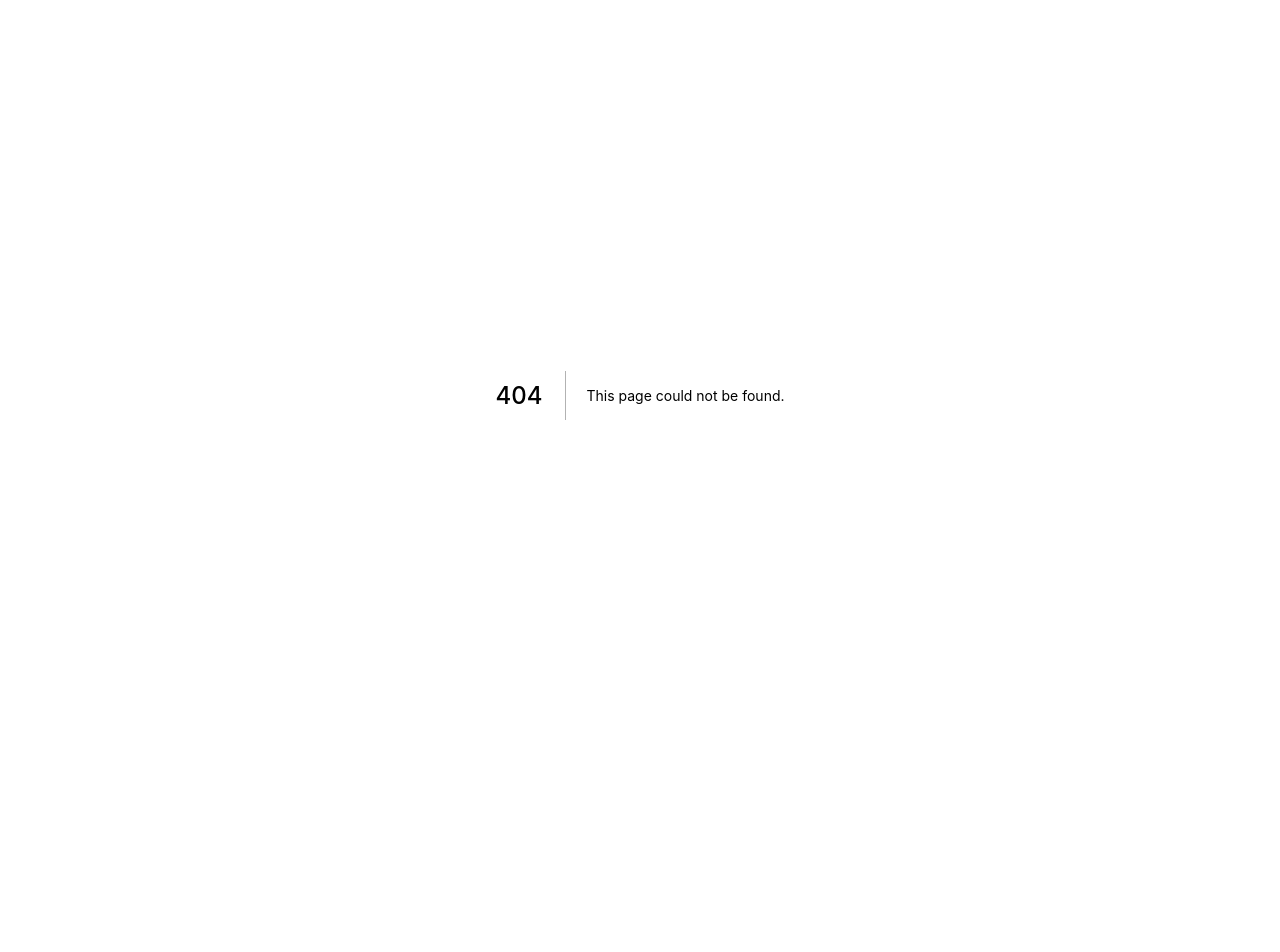
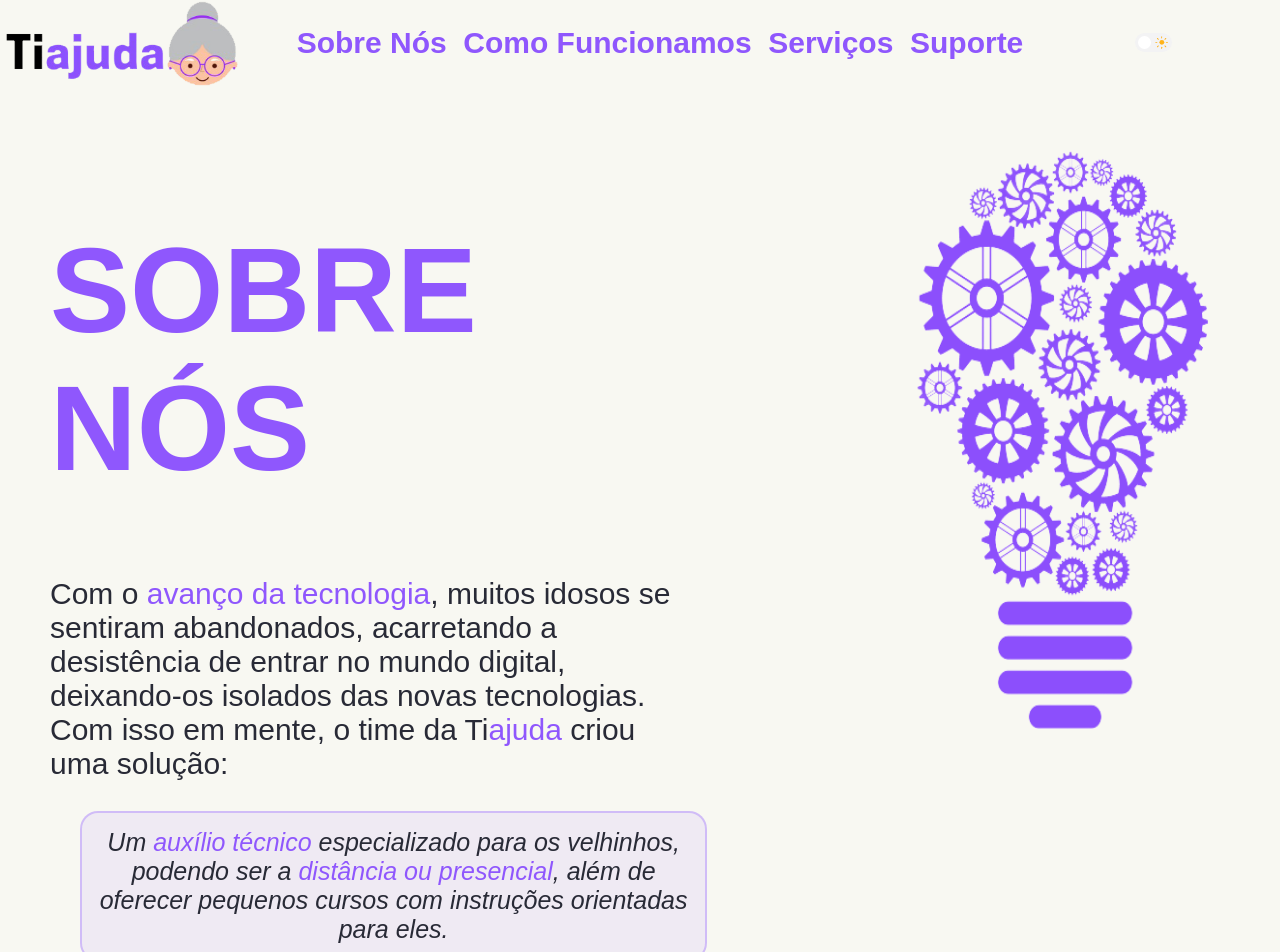
Before and after one commit to rasteli/Tiajuda, a Next.js app: page /about in a window 1280 px wide. Before the commit this address had no page. Shown: the part 5-957 px from the top of the page. Before the commit the page ends 800 px from the top, so only its background shows below. Built offline with nearby package versions, Linux system fonts and the light colour scheme; a web font is replaced by a local one.

Commit message:
Finshed `about` page

```diff
--- /dev/null
+++ b/components/About/index.tsx
@@ -0,0 +1,38 @@
+import Image from "next/image"
+import styles from "./styles.module.scss"
+import bulb from "../../public/bulb.png"
+
+import { useViewport } from "../../hooks/useViewport"
+import { useColorMode } from "../../hooks/useColorMode"
+
+export function About() {
+  const { textColor } = useColorMode()
+  const { aboveThreshold } = useViewport(540)
+
+  return (
+    <div className={styles.container}>
+      <div style={{ color: textColor }}>
+        <h1>SOBRE NÓS</h1>
+        <p>
+          Com o <span>avanço da tecnologia</span>, muitos idosos se sentiram
+          abandonados, acarretando a desistência de entrar no mundo digital,
+          deixando-os isolados das novas tecnologias. Com isso em mente, o time
+          da Ti
+          <span>ajuda</span> criou uma solução:
+        </p>
+        <div className={styles.solution}>
+          Um <span>auxílio técnico</span> especializado para os velhinhos,
+          podendo ser a <span>distância ou presencial</span>, além de oferecer
+          pequenos cursos com instruções orientadas para eles.
+        </div>
+
+        <p>
+          O time é composto por graduandos de Ciência da Computação e Design
+          Gráfico do <span>Centro Universitário Barão de Mauá.</span>
+        </p>
+      </div>
+
+      {aboveThreshold && <Image src={bulb} />}
+    </div>
+  )
+}
--- /dev/null
+++ b/components/About/styles.module.scss
@@ -0,0 +1,56 @@
+.container {
+  display: flex;
+  margin: 50px;
+
+  // Next Image
+  span {
+    height: 600px !important;
+  }
+
+  h1 {
+    color: #8f57fd;
+    font-size: 120px;
+  }
+
+  div {
+    width: 55%;
+    font-size: 30px;
+    margin-right: 200px;
+
+    span {
+      color: #8f57fd;
+    }
+
+    .solution {
+      width: 100%;
+      margin-left: 30px;
+      background-color: #8e57fd15;
+      border: 2px solid #8e57fd50;
+      border-radius: 18px;
+      padding: 15px;
+      font-size: 25px;
+      font-style: italic;
+      text-align: center;
+    }
+  }
+}
+
+@media (max-width: 540px) {
+  .container {
+    flex-direction: column;
+
+    h1 {
+      font-size: 70px;
+    }
+
+    div {
+      width: 100%;
+      text-align: justify;
+      font-size: 23px;
+
+      .solution {
+        margin: 0;
+      }
+    }
+  }
+}
--- a/components/Footer/index.tsx
+++ b/components/Footer/index.tsx
@@ -4,23 +4,13 @@ import styles from "./styles.module.scss"
 import instagram from "../../public/instagram.svg"
 import facebook from "../../public/facebook_footer.svg"
 
+import { Routes } from "../Routes"
+
 export function Footer() {
   return (
     <div className={styles.container}>
-      <ul>
-        <li>
-          <a href="">Sobre nós</a>
-        </li>
-        <li>
-          <a href="">Como funcionamos</a>
-        </li>
-        <li>
-          <a href="">Serviços</a>
-        </li>
-        <li>
-          <a href="">Suporte</a>
-        </li>
-      </ul>
+      <Routes />
+
       <div className={styles.socialMedia}>
         <span>Redes Sociais</span>
         <div>
--- a/components/Header/index.tsx
+++ b/components/Header/index.tsx
@@ -1,8 +1,11 @@
+import Link from "next/link"
 import Image from "next/image"
 import styles from "./styles.module.scss"
 
 import { useTheme } from "../../contexts/ThemeContext"
 import { useColorMode } from "../../hooks/useColorMode"
+
+import { Routes } from "../Routes"
 
 export function Header() {
   const { toggleDarkMode } = useTheme()
@@ -10,7 +13,9 @@ export function Header() {
 
   return (
     <div className={styles.container} style={{ backgroundColor: bgColor }}>
-      <Image src={logo} alt="TiAjuda logo" />
+      <Link href="/">
+        <Image src={logo} alt="TiAjuda logo" />
+      </Link>
 
       {/* <!-- Input e label são responsáveis pela responsividade da navbar --> */}
       <input type="checkbox" id="checkbox" />
@@ -19,20 +24,7 @@ export function Header() {
       </label>
 
       <nav>
-        <ul>
-          <li>
-            <a href="">Sobre Nós</a>
-          </li>
-          <li>
-            <a href="">Como Funcionamos</a>
-          </li>
-          <li>
-            <a href="">Serviços</a>
-          </li>
-          <li>
-            <a href="">Suporte</a>
-          </li>
-        </ul>
+        <Routes />
       </nav>
 
       <Image src={switchBTN} onClick={toggleDarkMode} />
--- a/components/Header/styles.module.scss
+++ b/components/Header/styles.module.scss
@@ -12,6 +12,7 @@
   // Next Image
   span {
     margin-top: 20px;
+    cursor: pointer;
     width: 240px !important;
 
     &:nth-of-type(2) {
--- a/components/LoginForm/index.tsx
+++ b/components/LoginForm/index.tsx
@@ -21,8 +21,8 @@ export function LoginForm() {
         </div>
 
         <div className={styles.socialButtons}>
-          <SocialLogin login="google" />
-          <SocialLogin login="facebook" />
+          <SocialLogin login="Google" />
+          <SocialLogin login="Facebook" />
         </div>
       </form>
     </div>
--- /dev/null
+++ b/components/Routes/index.tsx
@@ -0,0 +1,20 @@
+import Link from "next/link"
+
+export function Routes() {
+  return (
+    <ul>
+      <li>
+        <Link href="/about">Sobre Nós</Link>
+      </li>
+      <li>
+        <Link href="/how">Como Funcionamos</Link>
+      </li>
+      <li>
+        <Link href="/services">Serviços</Link>
+      </li>
+      <li>
+        <Link href="/support">Suporte</Link>
+      </li>
+    </ul>
+  )
+}
--- /dev/null
+++ b/hooks/useViewport.ts
@@ -0,0 +1,21 @@
+import { useLayoutEffect, useState } from "react"
+
+export function useViewport(threshold: number) {
+  const [innerWidth, setInnerWidth] = useState(undefined)
+
+  useLayoutEffect(() => {
+    function handleResize() {
+      setInnerWidth(window.innerWidth)
+    }
+
+    if (typeof window !== "undefined") {
+      handleResize()
+
+      window.addEventListener("resize", handleResize)
+
+      return () => window.removeEventListener("resize", handleResize)
+    }
+  })
+
+  return { innerWidth, aboveThreshold: innerWidth > threshold }
+}
--- /dev/null
+++ b/pages/about.tsx
@@ -0,0 +1,29 @@
+import Head from "next/head"
+import { useEffect } from "react"
+
+import { Header } from "../components/Header"
+import { About } from "../components/About"
+import { Footer } from "../components/Footer"
+import { useColorMode } from "../hooks/useColorMode"
+
+export default function AboutPage() {
+  const { bgColor } = useColorMode()
+
+  useEffect(() => {
+    document.body.style.backgroundColor = bgColor
+  }, [bgColor])
+
+  return (
+    <div>
+      <Head>
+        <title>Create Next App</title>
+        <meta name="description" content="Generated by create next app" />
+        <link rel="icon" href="/favicon.ico" />
+      </Head>
+
+      <Header />
+      <About />
+      <Footer />
+    </div>
+  )
+}
--- a/styles/globals.css
+++ b/styles/globals.css
@@ -12,6 +12,7 @@ body {
 a {
   color: inherit;
   text-decoration: none;
+  cursor: pointer;
 }
 
 * {
```
Also changed, not shown: components/SocialLogin/index.tsx (+5 -5 lines), public/bulb.png (added).
